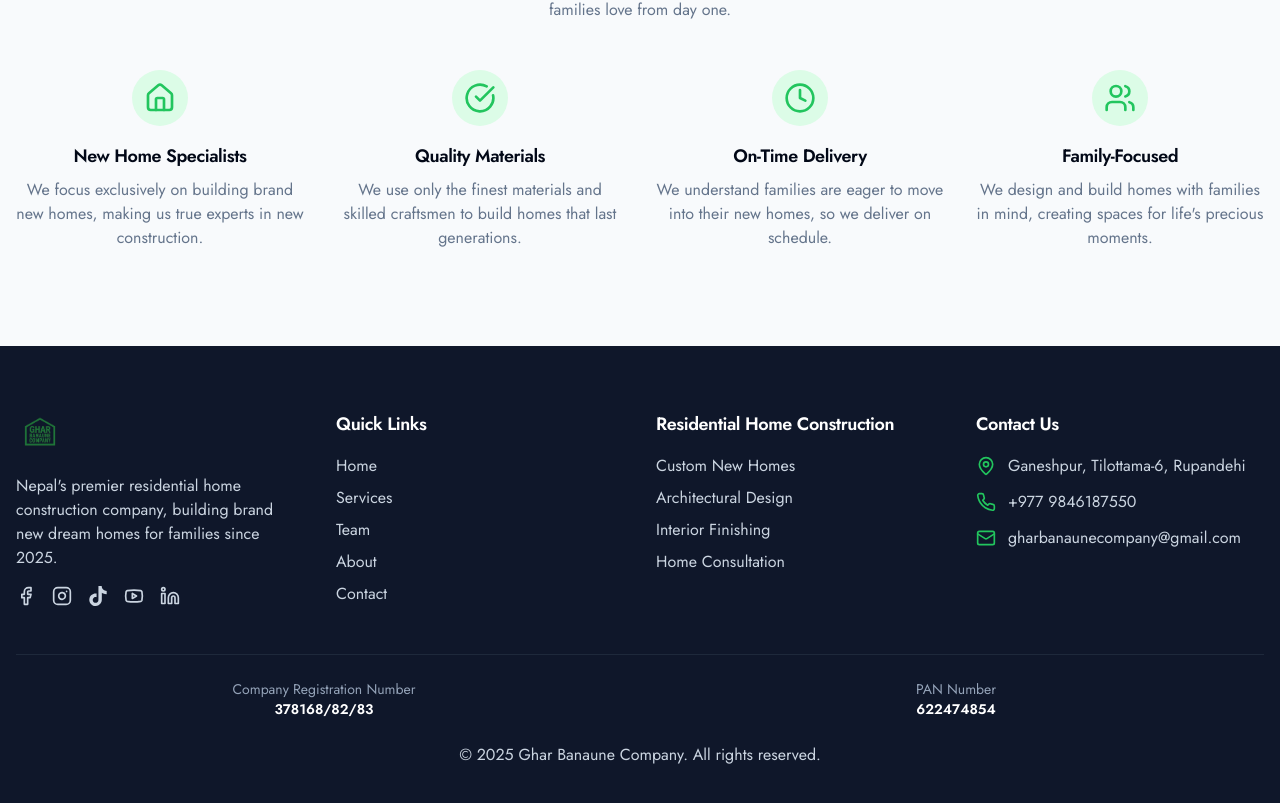
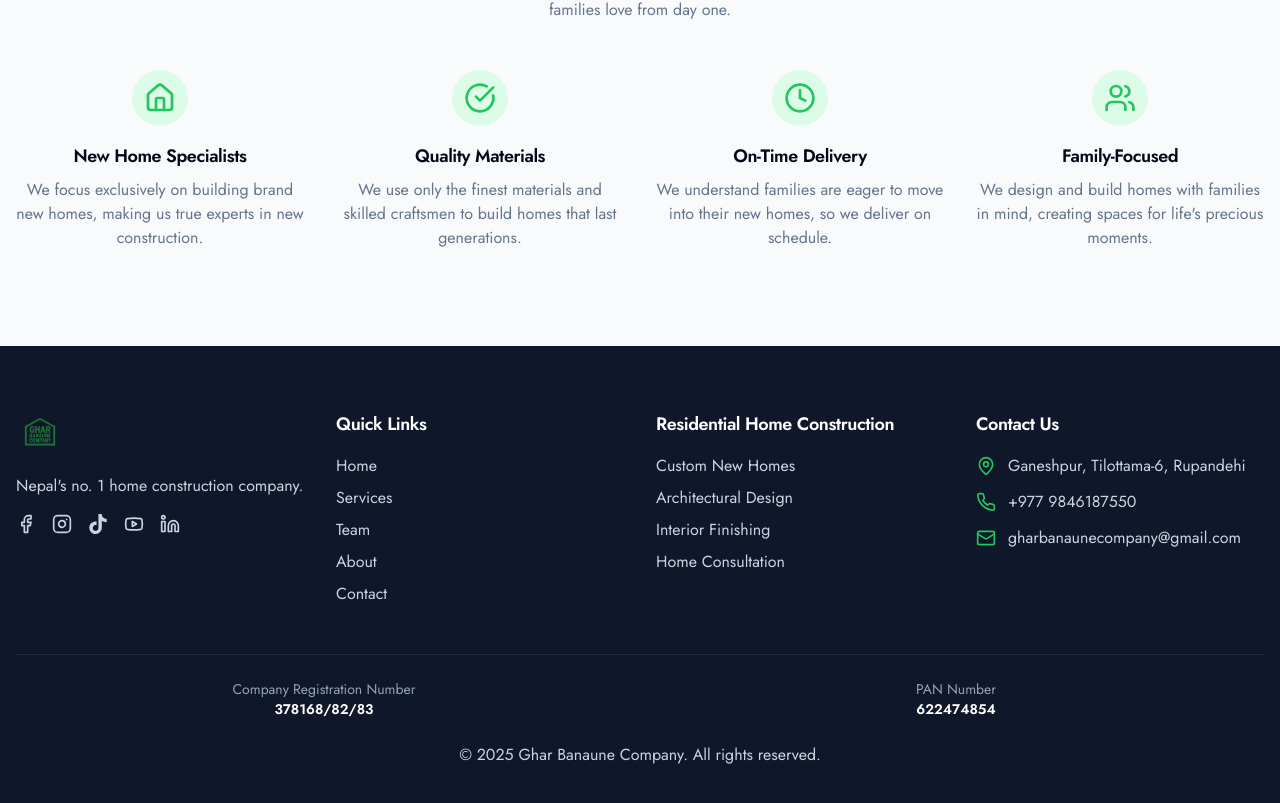
Before and after one commit to romanthapa8848/ghar-banaune-company, a Next.js app: page / in a window 1280 px wide. Shown: the part 1534-2337 px from the top of the page. Built offline with nearby package versions, Linux system fonts and the light colour scheme.

Commit message:
refactor: restore project from v111 to v116
Co-authored-by: Roman Thapa <140083949+romanthapa8848@users.noreply.github.com>

```diff
--- a/components/footer.tsx
+++ b/components/footer.tsx
@@ -12,8 +12,7 @@ export default function Footer() {
               <Image src="/logo.png" alt="Ghar Banaune Company" width={140} height={50} className="h-12 w-auto" />
             </Link>
             <p className="mb-4 max-w-xs">
-              Nepal's premier residential home construction company, building brand new dream homes for families since
-              2025.
+              Nepal's no. 1 home construction company.
             </p>
             <div className="flex gap-4">
               <Link
```
